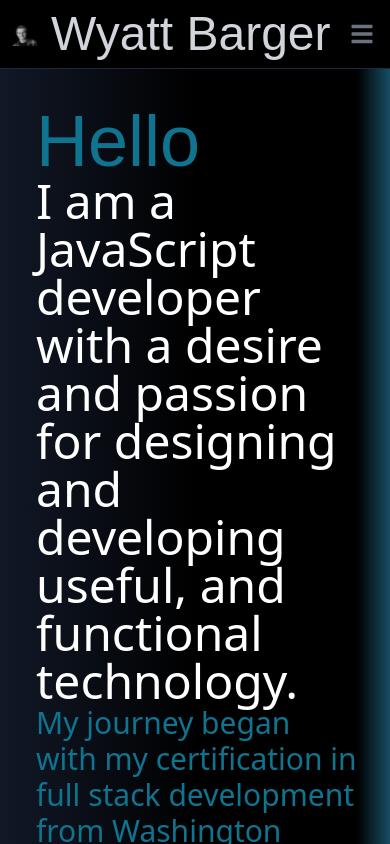
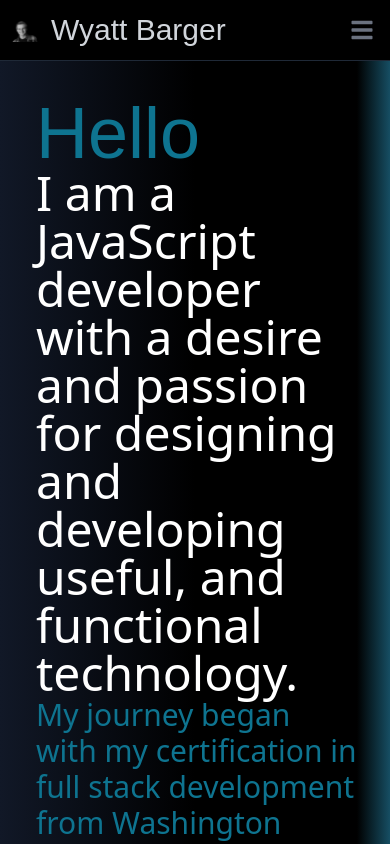
Before and after one commit to wyattbarger/react-portfolio-2023, a React (Vite) app: page / in a window 390 px wide. Shown: the top 844 px of the page. Built offline with nearby package versions, Linux system fonts and the light colour scheme.

Commit message:
Fixed the headers hamburger menu wrapping down to a new line on mobile devices.

```diff
--- a/src/components/NavBar.jsx
+++ b/src/components/NavBar.jsx
@@ -15,7 +15,7 @@ function NavBar() { // Add a function to create the NavBar component and conditi
               className="mr-3 h-6 sm:h-9 filter grayscale hover:animate-pulse transition duration-5"
               alt="WB Headshot"
             />
-            <span className="self-center whitespace-nowrap text-5xl font-light hover:text-cyan-700 transition-all duration-300">
+            <span className="self-center whitespace-nowrap sm:text-5xl text-3xl font-light hover:text-cyan-700 transition-all duration-300">
               Wyatt Barger
             </span>
           </Navbar.Brand>
```
